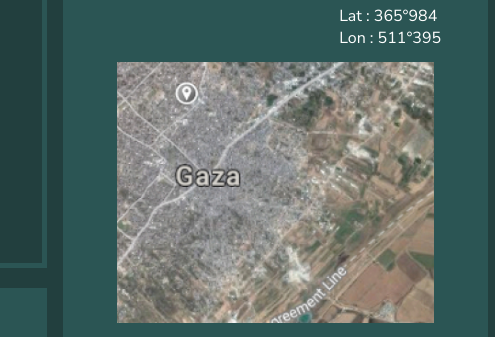
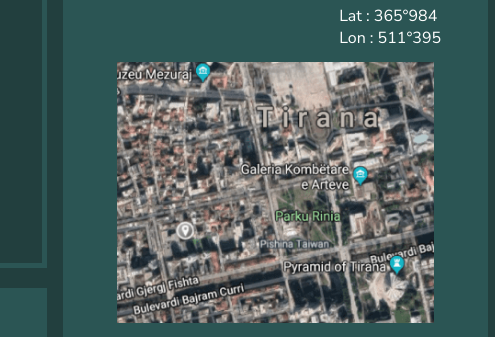
Before and after one commit to CCoupris/spectre-website, a website built with Parcel: page src/characters/character02.html in a window 1280 px wide. Shown: the part 175-512 px from the top of the page, 785-1280 px from the left. Built offline with nearby package versions, Linux system fonts and the light colour scheme.

Commit message:
MAJ maps

```diff
--- a/src/characters/character02.html
+++ b/src/characters/character02.html
@@ -110,7 +110,7 @@
                 <p>Lat : 365°984</p>
                 <p>Lon : 511°395</p>
               </div>
-              <div id="subDiv2__img"><img src="../pictures/maps/gaza.jpg" alt="gaza"></div>
+              <div id="subDiv2__img"><img src="../pictures/maps/map05.png" alt="gaza"></div>
               <div id="subDiv2__slrTitle"><p>SECURITY LEVEL RANK 2</p></div>
               <div id="subDiv2__slr">
                 <div><p>POS.3145692</p></div>
```
Also changed, not shown: src/pictures/maps/gaza.jpg (deleted), src/pictures/maps/map01.png (added), src/pictures/maps/map02.png (added), src/pictures/maps/map03.png (added), src/pictures/maps/map04.jpg (added), src/pictures/maps/map05.png (added), src/pictures/maps/map06.png (added), src/pictures/maps/map07.png (added), src/pictures/maps/map08.png (added), src/pictures/maps/map09.png (added), src/pictures/maps/map10.png (added), src/pictures/maps/map11.png (added), src/pictures/maps/map12.png (added), src/pictures/maps/map13.png (added), 3 more files.
